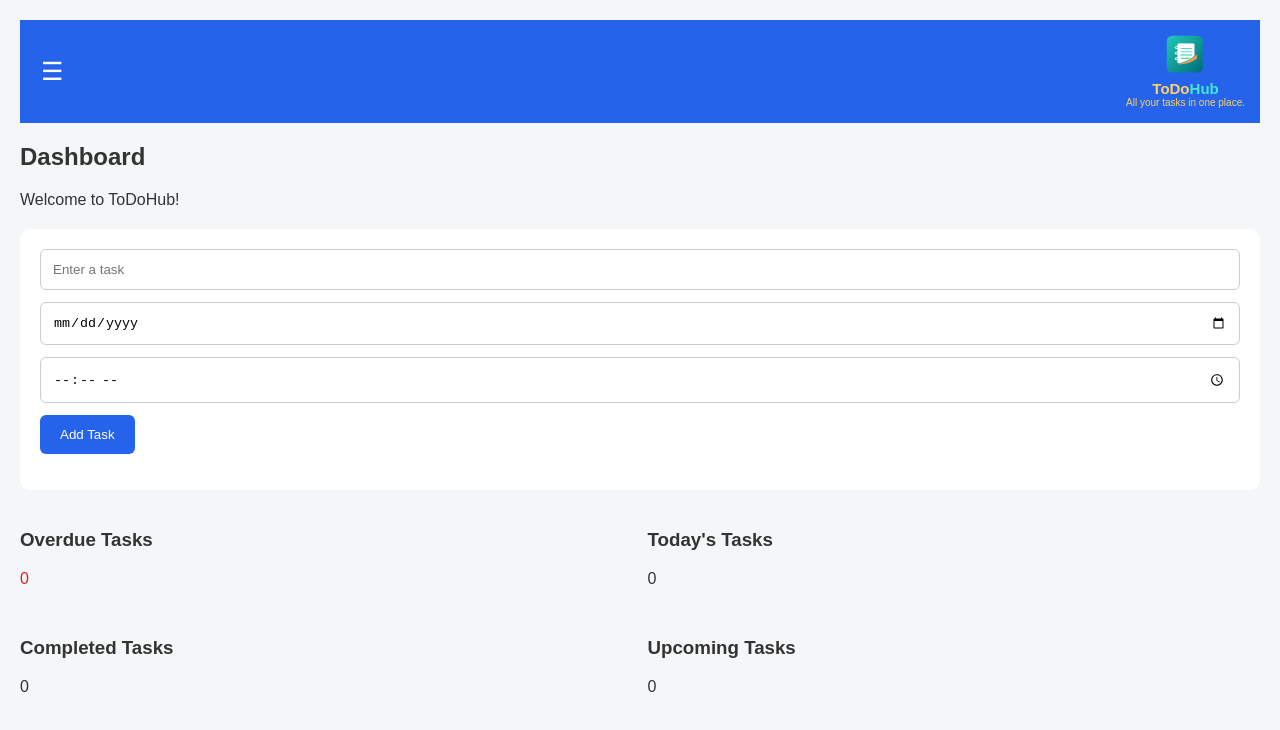
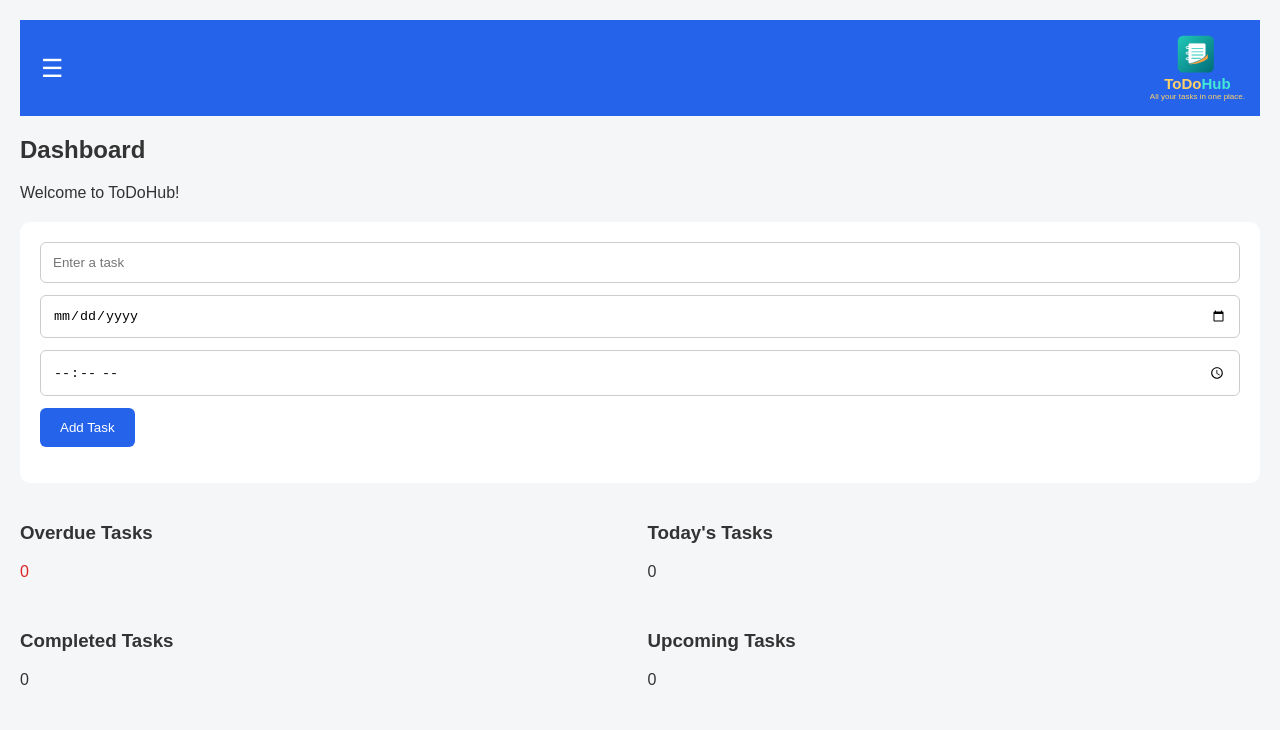
Before and after one commit to Andersonn2010/todohub, a plain HTML site: page html/lesson-26-todo-app.html in a window 1280 px wide. Drawn offline with Linux system fonts and the light colour scheme.

Commit message:
Update lesson-26-todo-app.html

```diff
--- a/html/lesson-26-todo-app.html
+++ b/html/lesson-26-todo-app.html
@@ -291,7 +291,7 @@ body.dark-theme .completedTask {
     flex-direction: column;
     align-items: center;
     text-align: center;
-    gap: 5px;
+    gap: 0;
 }
 
 .app-logo img {
@@ -311,7 +311,7 @@ body.dark-theme .completedTask {
 }
 
 .brand-text p {
-    font-size: 10px;
+    font-size: 8px;
     font-weight: 500;
     color: #FFD166;
     margin: 0;
```
